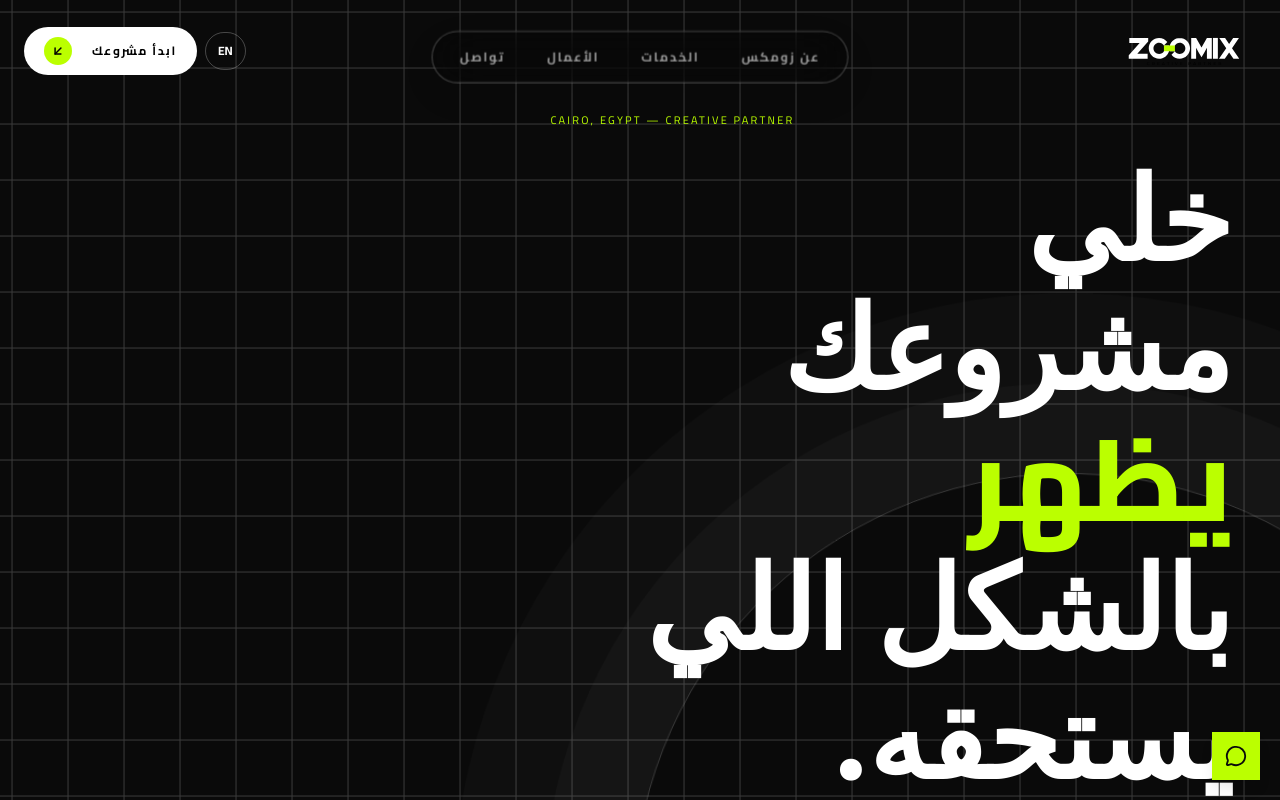
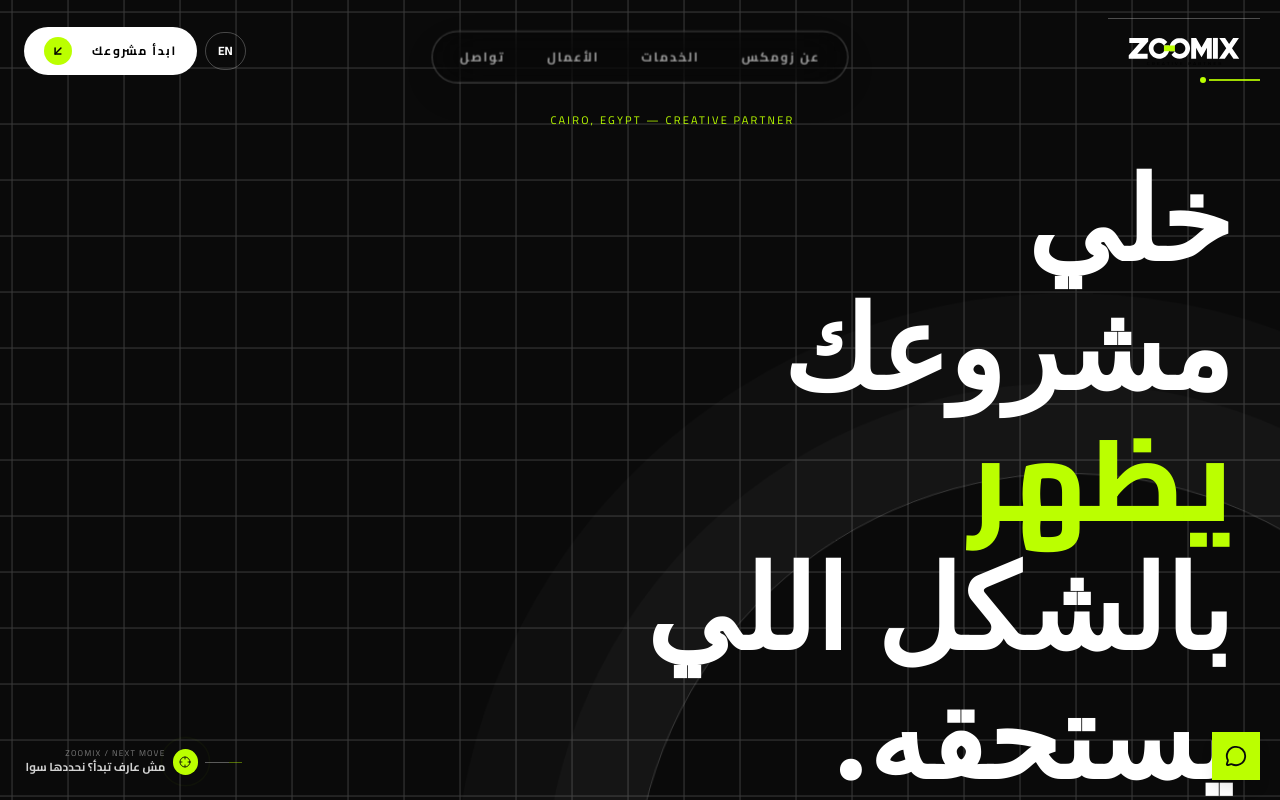
Before and after one commit to zoomixegypt/Zoomix-Egypt, a React (Vite) app: page / in a window 1280 px wide. Shown: the top 800 px of the page. Built offline with nearby package versions, Linux system fonts and the light colour scheme.

Commit message:
feat: add fixed route finder signal

```diff
--- a/src/components/Navbar.jsx
+++ b/src/components/Navbar.jsx
@@ -1,6 +1,6 @@
 import { useState, memo, useEffect, useRef } from "react";
 import { Gsap, GsapPresence } from "../utils/gsapAnimate";
-import { Menu, X, ArrowUpRight } from "lucide-react";
+import { Menu, X, ArrowUpRight, Crosshair } from "lucide-react";
 import Magnetic from "./Magnetic";
 import { exponentialEaseOut } from "../utils/easing";
 import { useLanguage } from "../i18n";
@@ -121,12 +121,22 @@ const Navbar = memo(function Navbar() {
     }, 100); // Small delay to let close animation start and avoid layout calculation stutter
   };
 
+  const openRouteFinder = () => {
+    setIsMenuOpen(false);
+    navigate("/route-finder");
+  };
+
   return (
     <nav
       aria-label={language === "ar" ? "التنقل الرئيسي" : "Primary navigation"}
       className={`fixed top-0 left-0 w-full p-4 md:p-6 flex justify-between items-center z-50 pointer-events-none transition-all duration-500`}
     >
-      {/* ── Logo ── */}
+      {/* ── Logo + fixed route finder signal ── */}
+      <div className="nav-logo-lockup pointer-events-auto">
+        <div className="nav-logo-backplate" aria-hidden="true">
+          <span className="nav-logo-backplate__line" />
+          <span className="nav-logo-backplate__dot" />
+        </div>
         <Magnetic>
           <button
             type="button"
@@ -141,7 +151,7 @@ const Navbar = memo(function Navbar() {
               window.scrollTo({ top: 0, behavior: "smooth" });
             }}
             aria-label="ZOOMIX"
-          className={`group pointer-events-auto flex items-center px-1.5 py-1 md:px-2 md:py-1.5 transition-all duration-500 cursor-pointer ${logoOnDark ? "" : "drop-shadow-[0_2px_8px_rgba(0,0,0,0.12)]"}`}
+            className={`nav-logo-button group relative z-10 flex items-center px-1.5 py-1 md:px-2 md:py-1.5 transition-all duration-500 cursor-pointer ${logoOnDark ? "" : "drop-shadow-[0_2px_8px_rgba(0,0,0,0.12)]"}`}
           >
             <ZoomixLogo
               variant={logoOnDark ? "dark" : "light"}
@@ -151,6 +161,7 @@ const Navbar = memo(function Navbar() {
             />
           </button>
         </Magnetic>
+      </div>
 
       {/* ── Mobile Menu Toggle ── */}
       <div className="lg:hidden pointer-events-auto relative z-50">
@@ -348,6 +359,25 @@ const Navbar = memo(function Navbar() {
           </div>
         </Magnetic>
       </div>
+
+      {!isRouteFinderPage && (
+        <button
+          type="button"
+          onClick={openRouteFinder}
+          dir={language === "ar" ? "rtl" : "ltr"}
+          className={`route-finder-fixed-entry pointer-events-auto group ${isOnDarkSection ? "route-finder-fixed-entry--dark" : "route-finder-fixed-entry--light"}`}
+          aria-label={language === "ar" ? "ساعدني أختار الطريق المناسب" : "Help me find the right route"}
+        >
+          <span className="route-finder-fixed-entry__line" aria-hidden="true" />
+          <span className="route-finder-fixed-entry__node" aria-hidden="true">
+            <Crosshair size={12} strokeWidth={1.8} />
+          </span>
+          <span className="route-finder-fixed-entry__copy">
+            <span className="route-finder-fixed-entry__eyebrow">ZOOMIX / NEXT MOVE</span>
+            <span>{language === "ar" ? "مش عارف تبدأ؟ نحددها سوا" : "Not sure where to start? Find your route"}</span>
+          </span>
+        </button>
+      )}
     </nav>
   );
 });
--- a/src/index.css
+++ b/src/index.css
@@ -78,6 +78,179 @@
     height: 2px;
     position: relative;
     width: 100%;
+  }
+
+  .nav-logo-lockup {
+    position: relative;
+  }
+
+  .nav-logo-backplate {
+    inset: -0.35rem -0.45rem;
+    pointer-events: none;
+    position: absolute;
+    z-index: 0;
+  }
+
+  .nav-logo-backplate::before {
+    background: rgba(255, 255, 255, 0.28);
+    content: "";
+    height: 1px;
+    inset-inline: 0.2rem;
+    position: absolute;
+    top: 0;
+  }
+
+  .nav-logo-backplate__line {
+    background: var(--zoomix-lime);
+    bottom: 0.2rem;
+    height: 2px;
+    inset-inline-start: 0.2rem;
+    opacity: 0.85;
+    position: absolute;
+    width: 3.2rem;
+  }
+
+  .nav-logo-backplate__dot {
+    background: var(--zoomix-lime);
+    border-radius: 999px;
+    bottom: calc(0.2rem - 2px);
+    height: 6px;
+    inset-inline-start: 3.55rem;
+    position: absolute;
+    width: 6px;
+  }
+
+  .route-finder-fixed-entry {
+    align-items: center;
+    display: flex;
+    bottom: 1.25rem;
+    gap: 0.45rem;
+    left: 1.25rem;
+    max-width: min(21rem, calc(100vw - 2rem));
+    min-height: 2.25rem;
+    padding: 0.25rem 0.35rem;
+    position: fixed;
+    text-align: start;
+    transition:
+      color 220ms var(--zoomix-ease),
+      transform 220ms var(--zoomix-ease);
+    white-space: nowrap;
+    width: max-content;
+  }
+
+  .route-finder-fixed-entry--dark {
+    color: rgba(255, 255, 255, 0.82);
+  }
+
+  .route-finder-fixed-entry--light {
+    color: var(--zoomix-black);
+  }
+
+  .route-finder-fixed-entry:hover,
+  .route-finder-fixed-entry:focus-visible {
+    color: var(--zoomix-lime);
+    outline: none;
+    transform: translateY(-2px);
+  }
+
+  .route-finder-fixed-entry__line {
+    background: currentColor;
+    height: 1px;
+    opacity: 0.4;
+    position: relative;
+    transition: width 320ms var(--zoomix-ease), opacity 220ms var(--zoomix-ease);
+    width: 2.3rem;
+  }
+
+  .route-finder-fixed-entry__line::before {
+    background: var(--zoomix-lime);
+    content: "";
+    height: 1px;
+    inset-inline-start: 0;
+    position: absolute;
+    top: 0;
+    transition: width 320ms var(--zoomix-ease);
+    width: 0.8rem;
+  }
+
+  .route-finder-fixed-entry__node {
+    align-items: center;
+    background: var(--zoomix-lime);
+    border-radius: 999px;
+    color: var(--zoomix-black);
+    display: inline-flex;
+    flex: 0 0 auto;
+    height: 1.6rem;
+    justify-content: center;
+    position: relative;
+    width: 1.6rem;
+  }
+
+  .route-finder-fixed-entry__node::before {
+    border: 1px solid var(--zoomix-lime);
+    border-radius: 999px;
+    content: "";
+    inset: -0.3rem;
+    opacity: 0;
+    position: absolute;
+    animation: route-finder-ping 3.8s ease-out infinite;
+  }
+
+  .route-finder-fixed-entry:hover .route-finder-fixed-entry__node::before,
+  .route-finder-fixed-entry:focus-visible .route-finder-fixed-entry__node::before {
+    animation: route-finder-ping 1.4s ease-out infinite;
+  }
+
+  .route-finder-fixed-entry__copy {
+    display: flex;
+    flex-direction: column;
+    font-family: var(--font-arabic);
+    font-size: 0.72rem;
+    font-weight: 700;
+    gap: 0.12rem;
+    line-height: 1.2;
+  }
+
+  .route-finder-fixed-entry__eyebrow {
+    font-family: var(--font-mono);
+    font-size: 0.52rem;
+    font-weight: 400;
+    letter-spacing: 0.14em;
+    opacity: 0.55;
+    text-transform: uppercase;
+  }
+
+  .route-finder-fixed-entry:hover .route-finder-fixed-entry__line,
+  .route-finder-fixed-entry:focus-visible .route-finder-fixed-entry__line {
+    opacity: 0.9;
+    width: 3.4rem;
+  }
+
+  .route-finder-fixed-entry:hover .route-finder-fixed-entry__line::before,
+  .route-finder-fixed-entry:focus-visible .route-finder-fixed-entry__line::before {
+    width: 100%;
+  }
+
+  @media (max-width: 639px) {
+    .nav-logo-backplate {
+      inset-inline-end: -0.25rem;
+    }
+
+    .route-finder-fixed-entry {
+      bottom: 1rem;
+      left: 0.75rem;
+      max-width: min(16.5rem, calc(100vw - 2rem));
+      min-height: 2.25rem;
+      padding: 0.4rem 0.5rem;
+    }
+
+    .route-finder-fixed-entry__copy {
+      font-size: 0.68rem;
+    }
+
+    .route-finder-fixed-entry__eyebrow {
+      font-size: 0.45rem;
+    }
   }
 
 .connection-line::after {
@@ -683,6 +856,18 @@
   }
 }
 
+@keyframes route-finder-ping {
+  0% {
+    opacity: 0.8;
+    transform: scale(0.7);
+  }
+
+  100% {
+    opacity: 0;
+    transform: scale(1.45);
+  }
+}
+
 @keyframes route-orbit {
   0%,
   100% {
```
Lines whose indentation alone changed are shown as unchanged.
